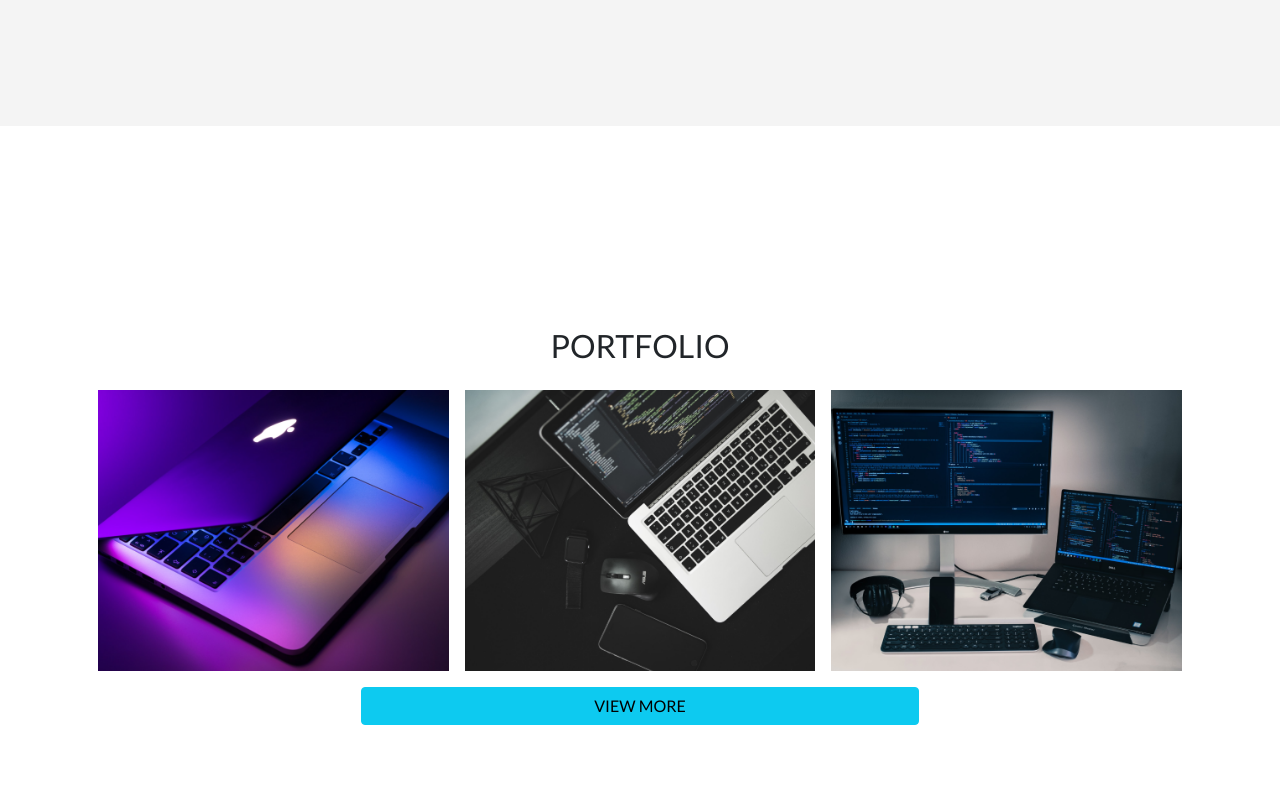
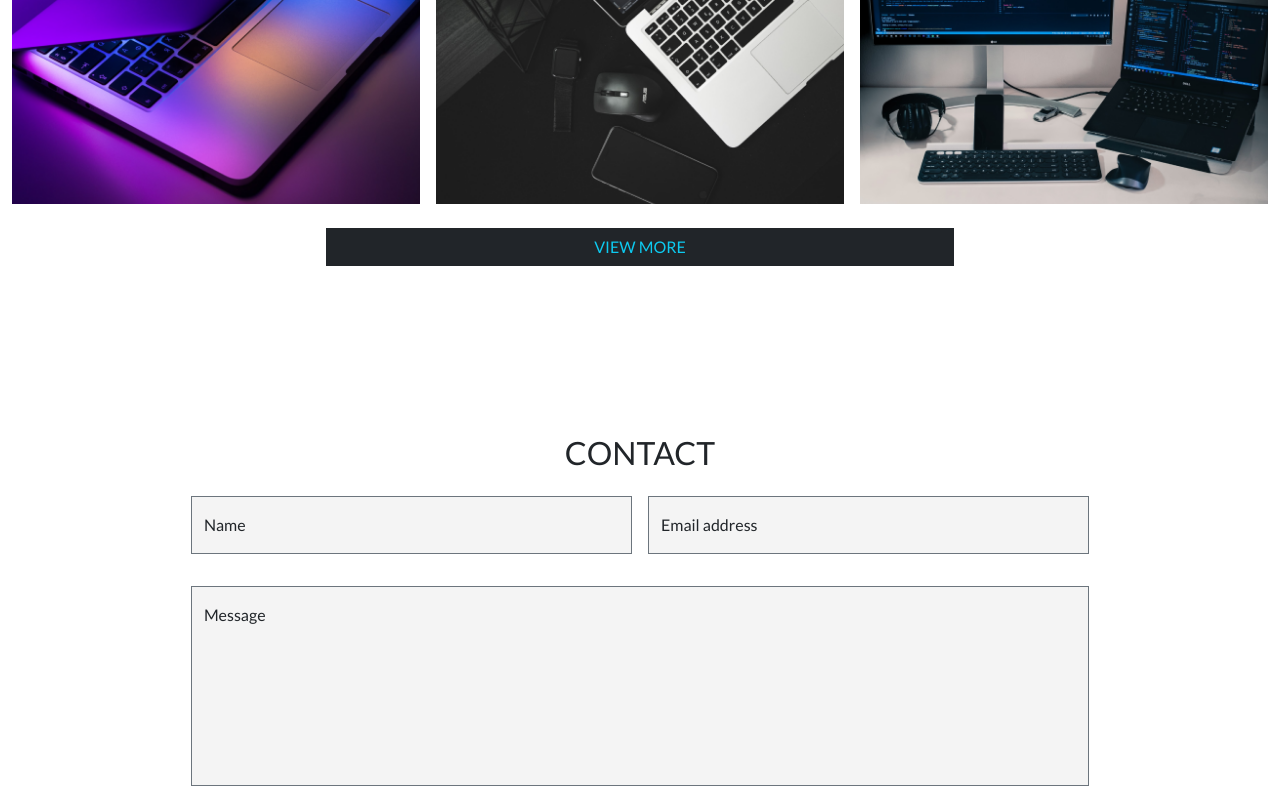
Before and after one commit to VictorLascares/my-web-page, a React (Vite) app: page / in a window 1280 px wide. Shown: the part 1280-2080 px from the top of the page. Built offline with nearby package versions, Linux system fonts and the light colour scheme.

Commit message:
Actualizando border de inputs y color de botones

```diff
--- a/src/components/about/About.jsx
+++ b/src/components/about/About.jsx
@@ -2,12 +2,12 @@ import React from 'react'
 
 const About = () => {
   return (
-    <section id='about' className='vh-100' style={{ background: '#F4F4F4' }}>
+    <section id='about' className='py-5 mb-5' style={{ background: '#F4F4F4' }}>
         <div className="container-sm h-100 d-flex align-items-center">
           <div>
             <div className="row">
               <div className="col-12">
-                <h2 className=' text-center text-uppercase'>About Me</h2>
+                <h2 className=' text-center text-uppercase mb-3'>About Me</h2>
               </div>
             </div>
             <div className="row align-items-center">
--- a/src/components/contact/Contact.jsx
+++ b/src/components/contact/Contact.jsx
@@ -2,30 +2,30 @@ import React from 'react'
 
 const Contact = () => {
   return (
-    <section id='contact' className='py-3 vh-100 mt-5'>
-      <div className="container h-100 d-flex align-items-center justify-content-center">
+    <section id='contact' className='py-5 my-5'>
+      <div className="container d-flex align-items-center justify-content-center">
         <form className='row g-3 py-4' action="">
           <h2 className='text-uppercase text-center'>Contact</h2>
           <div className="col-md-6">
             <div className="form-floating mb-3">
-              <input type="text" className="form-control border-info" id="inputName" placeholder="Name" style={{background: "#F4F4F4"}} />
+              <input type="text" className="form-control border-secondary rounded-0" id="inputName" placeholder="Name" style={{background: "#F4F4F4"}} />
               <label htmlFor="inputName">Name</label>
             </div>
           </div>
           <div className="col-md-6">
             <div className="form-floating mb-3">
-              <input type="email" className="form-control border-info" id="inputEmail" placeholder="name@example.com" style={{background: "#F4F4F4"}}/>
+              <input type="email" className="form-control border-secondary rounded-0" id="inputEmail" placeholder="name@example.com" style={{background: "#F4F4F4"}}/>
               <label htmlFor="inputEmail">Email address</label>
             </div>
           </div>
           <div className="col-12">
             <div className="form-floating">
-              <textarea className="form-control border-info" placeholder="Leave a message here" id="textareaMessage" style={{height: "200px", background: "#F4F4F4"}}></textarea>
+              <textarea className="form-control border-secondary rounded-0" placeholder="Leave a message here" id="textareaMessage" style={{height: "200px", background: "#F4F4F4", resize: 'none'}}></textarea>
               <label htmlFor="textareaMessage">Message</label>
             </div>
           </div>
           <div className="d-flex justify-content-end mt-4">
-            <button className='btn btn-info text-uppercase' type="submit">Send</button>
+            <button className='btn btn-dark text-uppercase text-info rounded-0' type="submit">Send</button>
           </div>
         </form>
       </div>
--- a/src/components/portfolio/Portfolio.jsx
+++ b/src/components/portfolio/Portfolio.jsx
@@ -12,11 +12,11 @@ const Portfolio = () => {
   ]
 
   return (
-    <section id='portfolio' className='py-3 vh-100'>
-      <div className="container h-100 d-flex align-items-center">
-        <div>
-          <h2 className='text-center text-uppercase'>Portfolio</h2>
-          <div className="projects p-3">
+    <section id='portfolio' className='py-5 my-5'>
+      <div className="container-fluid d-flex align-items-center h-100">
+        <div className='w-100'>
+          <h2 className='text-center text-uppercase mb-3'>Portfolio</h2>
+          <div className="projects">
             {
               projects.map(project => {
                 return(
@@ -31,8 +31,8 @@ const Portfolio = () => {
               })
             }
           </div>
-          <div className="d-grid gap-2 col-6 mx-auto">
-            <Link className='btn btn-info text-uppercase' to="works">View More</Link>
+          <div className="d-grid gap-2 col-6 mx-auto mt-4">
+            <Link className='btn btn-dark text-info text-uppercase rounded-0' to="works">View More</Link>
           </div>
         </div>
       </div>
--- a/src/components/portfolio/Project.jsx
+++ b/src/components/portfolio/Project.jsx
@@ -3,11 +3,11 @@ import React from 'react'
 const CardProject = ({name, tecnologies, image, code}) => {
   return (
     <div className='project col p-0'>
-      <img className='img-fluid' src={image} alt="Imagen de Proyecto" />
+      <img className='img-fluid w-100' src={image} alt="Imagen de Proyecto" />
       <div className="project__overlay text-light">
         <h3 className='fw-bold text-uppercase'>{name}</h3>
         <p className='text-uppercase'>{tecnologies}</p>
-        <a className='btn btn-info' href={code} target="_blank">Code</a>
+        <a className='btn btn-info text-uppercase rounded-0' href={code} target="_blank">Code</a>
       </div>
     </div>
   )
--- a/src/components/portfolio/portfolio.css
+++ b/src/components/portfolio/portfolio.css
@@ -2,11 +2,7 @@
   display: grid;
   gap: 1rem;
 }
-@media (min-width: 480px){
-  .projects {
-    grid-template-columns: repeat(2, 1fr);
-  }
-}
+
 @media (min-width : 768px) {
   .projects {
     grid-template-columns: repeat(3, 1fr);
```
